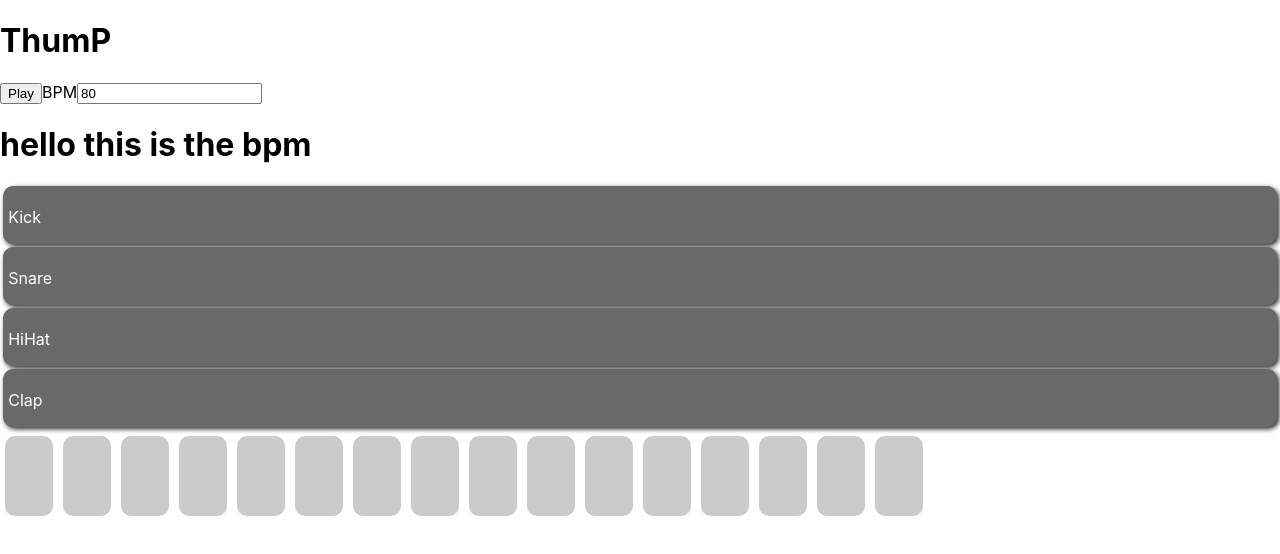
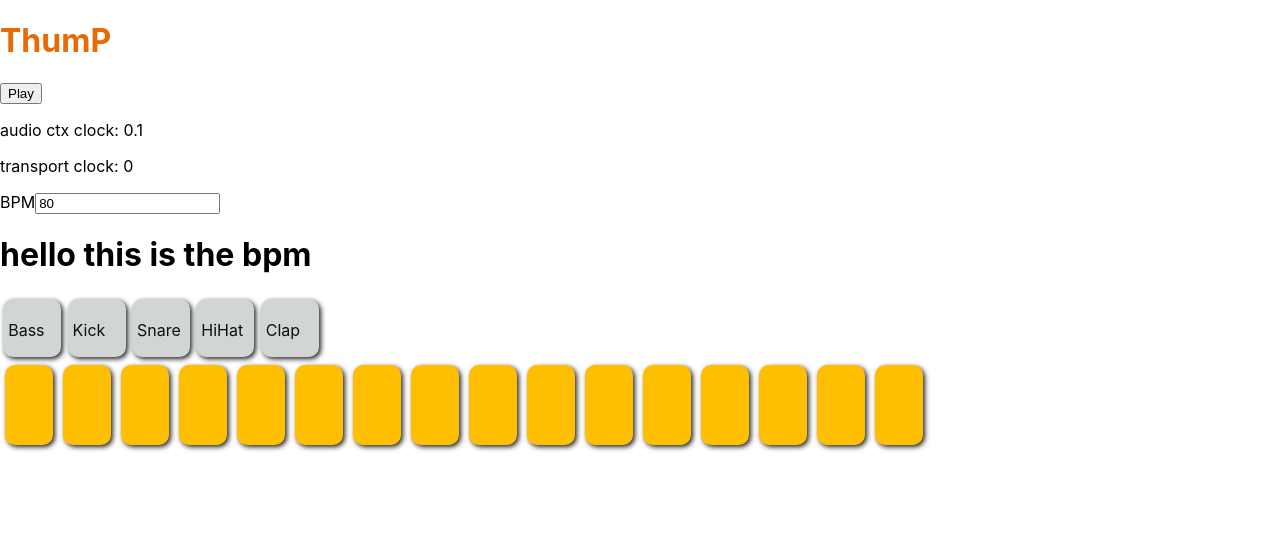
Before and after one commit to murphynd/Capstone, a React (Create React App) app: page / in a window 1280 px wide. Shown: the top 554 px of the page. Built offline with nearby package versions, Linux system fonts and the light colour scheme.

Commit message:
adds styling

```diff
--- a/src/Components/Instrument.jsx
+++ b/src/Components/Instrument.jsx
@@ -4,6 +4,8 @@ import { Transport, Time } from "tone";
 import { Snare } from "../Engines/Snare";
 import { HiHat } from "../Engines/HiHat";
 import { Clap } from "../Engines/Clap";
+import { Bass } from "../Engines/Bass";
+import * as Tone from "tone";
 
 export class Instrument extends React.Component {
   constructor(props) {
@@ -31,6 +33,9 @@ export class Instrument extends React.Component {
       ],
     };
     switch (props.engine) {
+      case "Bass":
+        this.sound = new Bass(this.ctx);
+        break;
       case "Kick":
         this.sound = new Kick(this.ctx);
         break;
@@ -76,12 +81,14 @@ export class Instrument extends React.Component {
   render() {
     const InstrumentStyle = {
       height: "3em",
+      width: "3em",
       margin: "0.2em",
       borderRadius: 10,
       padding: 5,
-      backgroundColor: this.props.selected ? "#2AC7DC" : "#696969",
-      color: "white",
+      backgroundColor: this.props.selected ? "#f3102c" : "#d1d6d5",
+      color: this.props.selected ? "#e9e8e9" : "#101010",
       boxShadow: "2px 2px 5px #222",
+      display: "inline-block",
     };
     return (
       <div style={InstrumentStyle} onClick={this.handleClick}>
--- a/src/Components/TransportControl.jsx
+++ b/src/Components/TransportControl.jsx
@@ -37,11 +37,11 @@ export class TransportControl extends React.Component {
     console.log(this.state);
   }
   pause = () => {
-    Transport.stop();
+    Tone.Transport.stop();
   };
   play = () => {
     Tone.start();
-    Transport.start();
+    Tone.Transport.start(0);
   };
   handlebpmChange = (bpm) => {
     Transport.bpm.value = bpm;
@@ -90,14 +90,21 @@ export class TransportControl extends React.Component {
     console.log("the state:", this.state);
 
     return (
-      <div>
-        <h1 style={{ color: "black" }}>ThumP</h1>
+      <>
+        <h1 style={{ color: "#e96905" }}>ThumP</h1>
         <PausePlay play={this.play} pause={this.pause} />
+        <p>audio ctx clock: {Tone.now()}</p>
+        <p>transport clock: {Tone.Transport.seconds}</p>
         <BPM handleChange={this.handlebpmChange} value={this.state.bpm} />
         <InstrumentPannel
           steps={this.state.steps}
           selectedInstrument={this.state.selected}
         >
+          <Instrument
+            key="Bass"
+            engine="Bass"
+            handleClick={this.selectInstrument}
+          />
           <Instrument
             key="Kick"
             engine="Kick"
@@ -123,7 +130,7 @@ export class TransportControl extends React.Component {
           handleStepChange={this.handleStepChange}
           steps={this.state.steps}
         />
-      </div>
+      </>
     );
   }
 }
--- a/src/Components/pausePlay.jsx
+++ b/src/Components/pausePlay.jsx
@@ -1,5 +1,4 @@
 import React from "react";
-import * as Tone from "tone";
 export class PausePlay extends React.Component {
   constructor(props) {
     super(props);
--- a/src/Components/step.jsx
+++ b/src/Components/step.jsx
@@ -5,7 +5,8 @@ export class Step extends React.Component {
     const style = {
       width: "3em",
       height: "5em",
-      backgroundColor: this.props.on ? "#2AC7DC" : "#CBCBCB",
+      backgroundColor: this.props.on ? "#fef1ac" : "#febf01",
+      boxShadow: "2px 2px 5px #222",
       borderRadius: "10px",
       margin: 5,
       display: "inline-block",
--- /dev/null
+++ b/src/Engines/Bass.js
@@ -0,0 +1,34 @@
+export class Bass {
+  constructor(ctx) {
+    this.ctx = ctx;
+    this.tone = 167.1;
+    this.decay = 0.5;
+    this.volume = 1;
+  }
+
+  setup() {
+    this.osc = this.ctx.createOscillator();
+    this.gain = this.ctx.createGain();
+    this.osc.connect(this.gain);
+    this.gain.connect(this.ctx.destination);
+  }
+  trigger(time) {
+    if (this.volume === 0) {
+      return;
+    }
+    this.setup();
+
+    this.osc.frequency.setValueAtTime(this.tone, time);
+    this.gain.gain.linearRampToValueAtTime(this.volume, time);
+    this.osc.frequency.exponentialRampToValueAtTime(1, time);
+    this.gain.gain.linearRampToValueAtTime(0, time);
+    this.osc.start(time);
+    this.osc.stop(time);
+  }
+  setTone = (tone) => {
+    this.tone = tone;
+  };
+  setVolume = (vol) => {
+    this.volume = vol;
+  };
+}
--- a/src/Engines/index.js
+++ /dev/null
@@ -1,3 +0,0 @@
-export * from "./snare";
-export * from "./kick";
-export * from "./hat";
```
Also changed, not shown: src/Engines/Kick.js (renamed from src/Engines/Kick.jsx), 1 other file (tests, documents, lock files or other folders).
